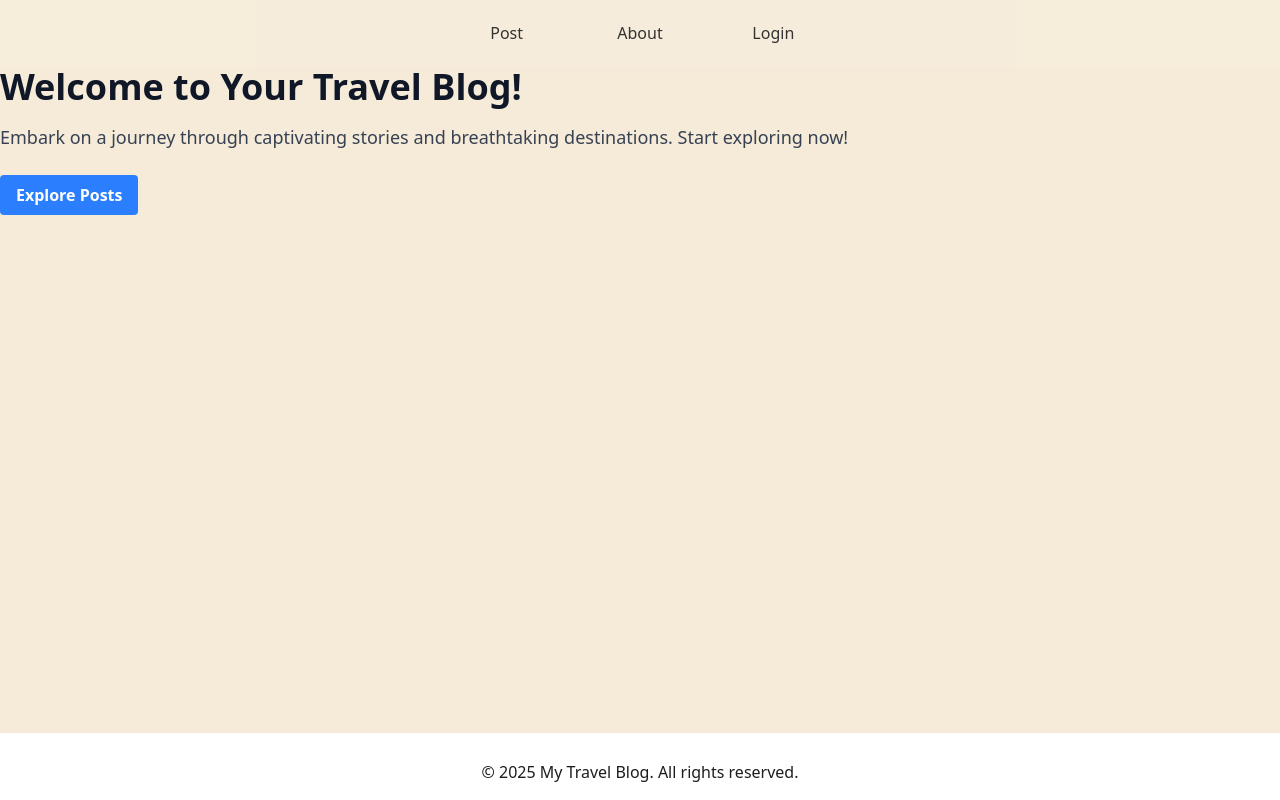
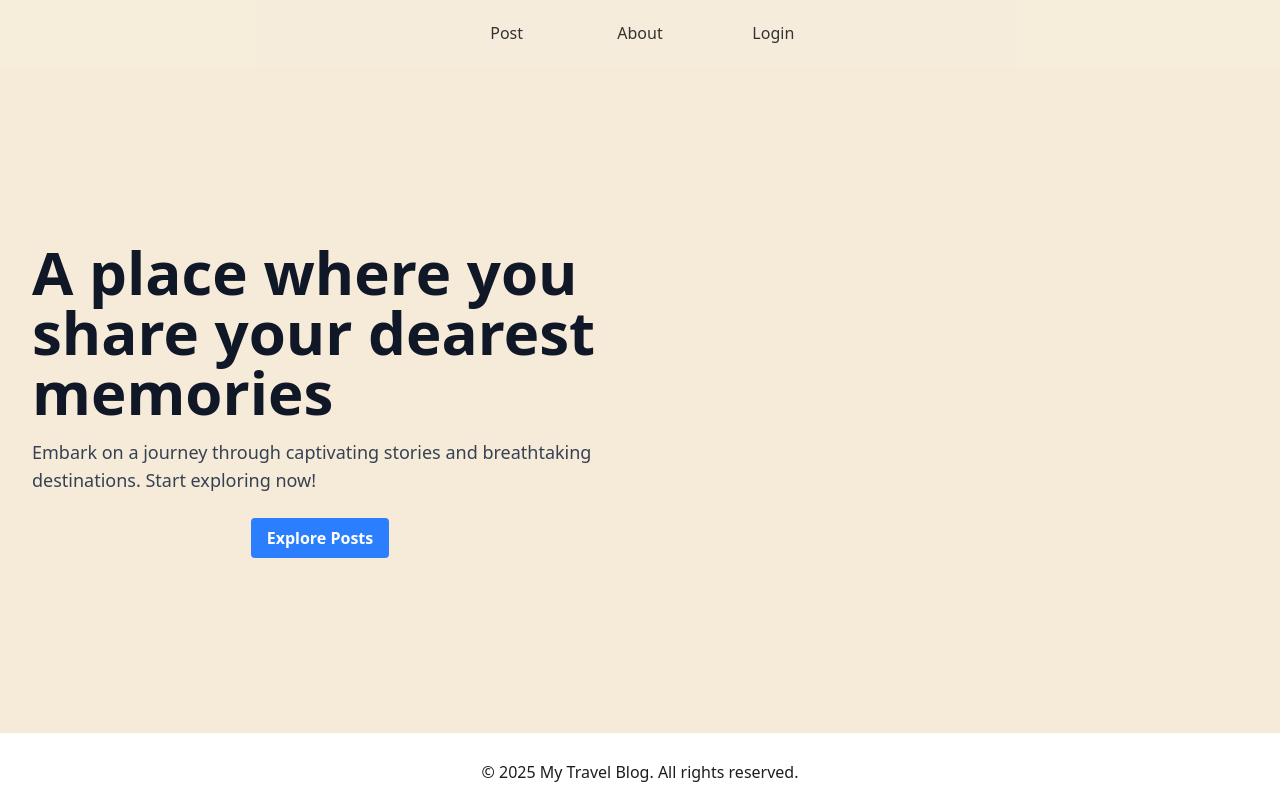
Before and after one commit to hau23/travel-blog, a Next.js app in the folder my-app/: page / in a window 1280 px wide. Built offline with nearby package versions, Linux system fonts and the light colour scheme.

Commit message:
Create split screen in main section

```diff
--- a/my-app/components/header.tsx
+++ b/my-app/components/header.tsx
@@ -4,7 +4,7 @@ import Link from 'next/link'; // For navigation links in Next.js
 
 const Header: React.FC = () => {
    return (
-      <header className="col-span-full w-full bg-taupe-50 text-taupe-950 opacity-90 h-full">
+      <header className="col-span-full w-full bg-taupe-50 text-taupe-950 opacity-90 h-full overflow-y-auto">
          <div className="flex justify-center items-center h-full">
             <nav className="grid grid-cols-3 gap-x-4 max-w-sm w-full ">
                <Link href="/" className="rounded-lg  hover:bg-taupe-100 p-4 text-center flex justify-center">
--- a/my-app/components/layout.tsx
+++ b/my-app/components/layout.tsx
@@ -14,7 +14,7 @@ const Layout: React.FC<LayoutProps> = ({ children }) => {
     // and stacks header, main, and footer vertically.
     <div className="grid grid-cols-6 grid-rows-12 min-h-screen grid-auto-rows-fr">
       <Header />
-      <main className="col-span-full w-full row-start-2 row-end-12">
+      <main className="col-span-full row-start-2 row-end-12 grid grid-cols-6">
         {children}
       </main>
       <Footer />
--- a/my-app/package.json
+++ b/my-app/package.json
@@ -26,6 +26,7 @@
     "eslint-config-next": "15.4.1",
     "postcss": "^8.5.6",
     "tailwindcss": "^4.1.11",
+    "tailwindcss-motion": "^1.1.1",
     "typescript": "^5"
   },
   "type": "module",
--- a/my-app/pages/index.tsx
+++ b/my-app/pages/index.tsx
@@ -4,10 +4,12 @@ import type { NextPage } from 'next';
 
 const HomePage: NextPage = () => {
    return (
-      // This is the content that will be rendered inside the <main> tag of your Layout.
-      <div className="bg-taupe-50 h-full">
-         <h1 className="text-4xl font-extrabold text-gray-900 mb-4">
-            Welcome to Your Travel Blog!
+      <>
+         {/* This is the content that will be rendered inside the <main> tag of your Layout. */}
+         <div className="bg-taupe-50 h-full col-span-3 flex flex-row">
+            <div className="h-full flex flex-col justify-center items-center p-8">
+               <h1 className="text-6xl font-extrabold text-gray-900 mb-4">
+                  A place where you share your dearest memories
                </h1>
                <p className="text-lg text-gray-700 mb-6">
                   Embark on a journey through captivating stories and breathtaking destinations.
@@ -18,6 +20,11 @@ const HomePage: NextPage = () => {
                   Explore Posts
                </button>
             </div>
+         </div>
+         <div className="bg-taupe-50 h-full col-span-3">
+
+         </div>
+      </>
    );
 };
 
```
Also changed, not shown: 1 other file (tests, documents, lock files or other folders). Lines whose indentation alone changed are shown as unchanged.
